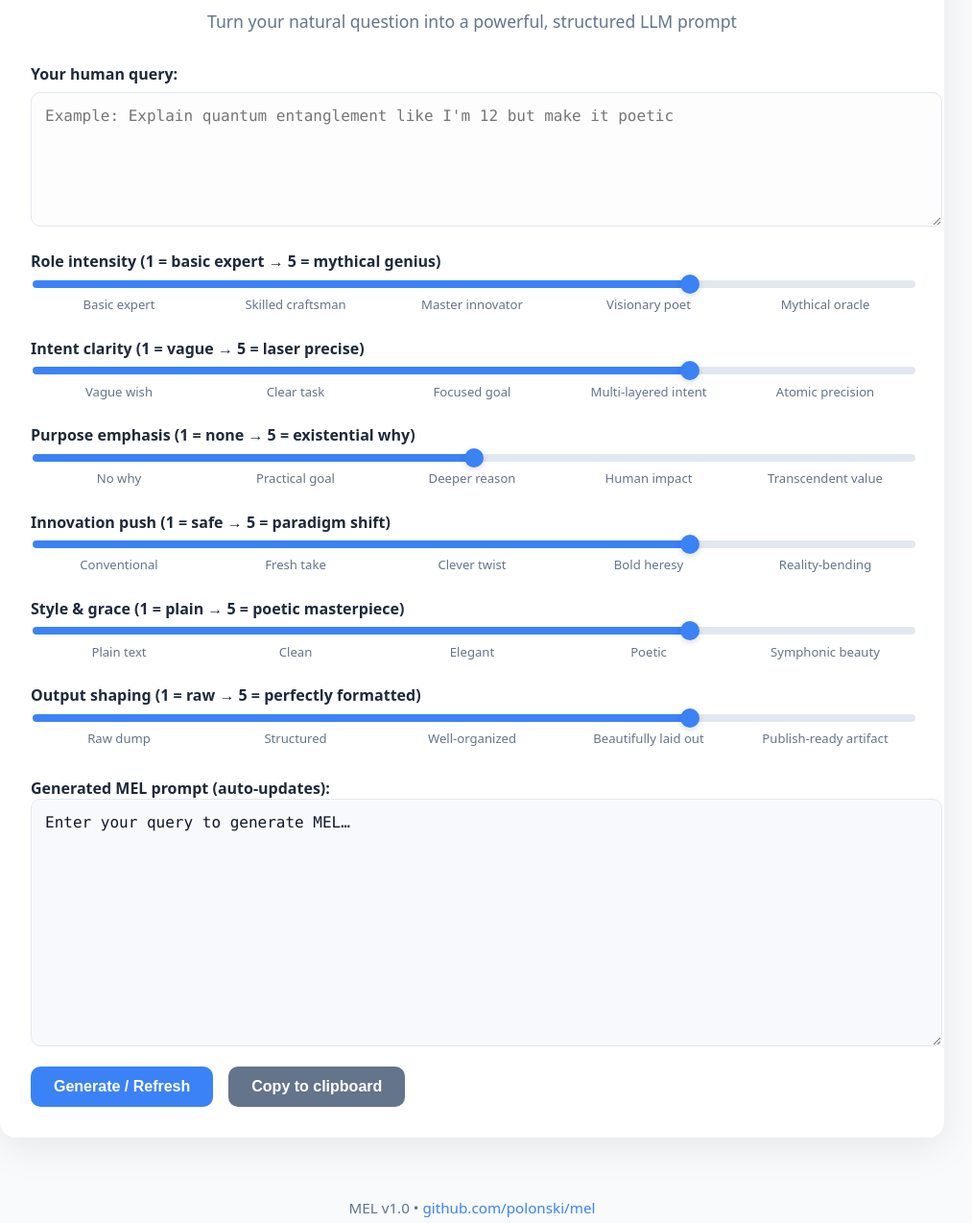
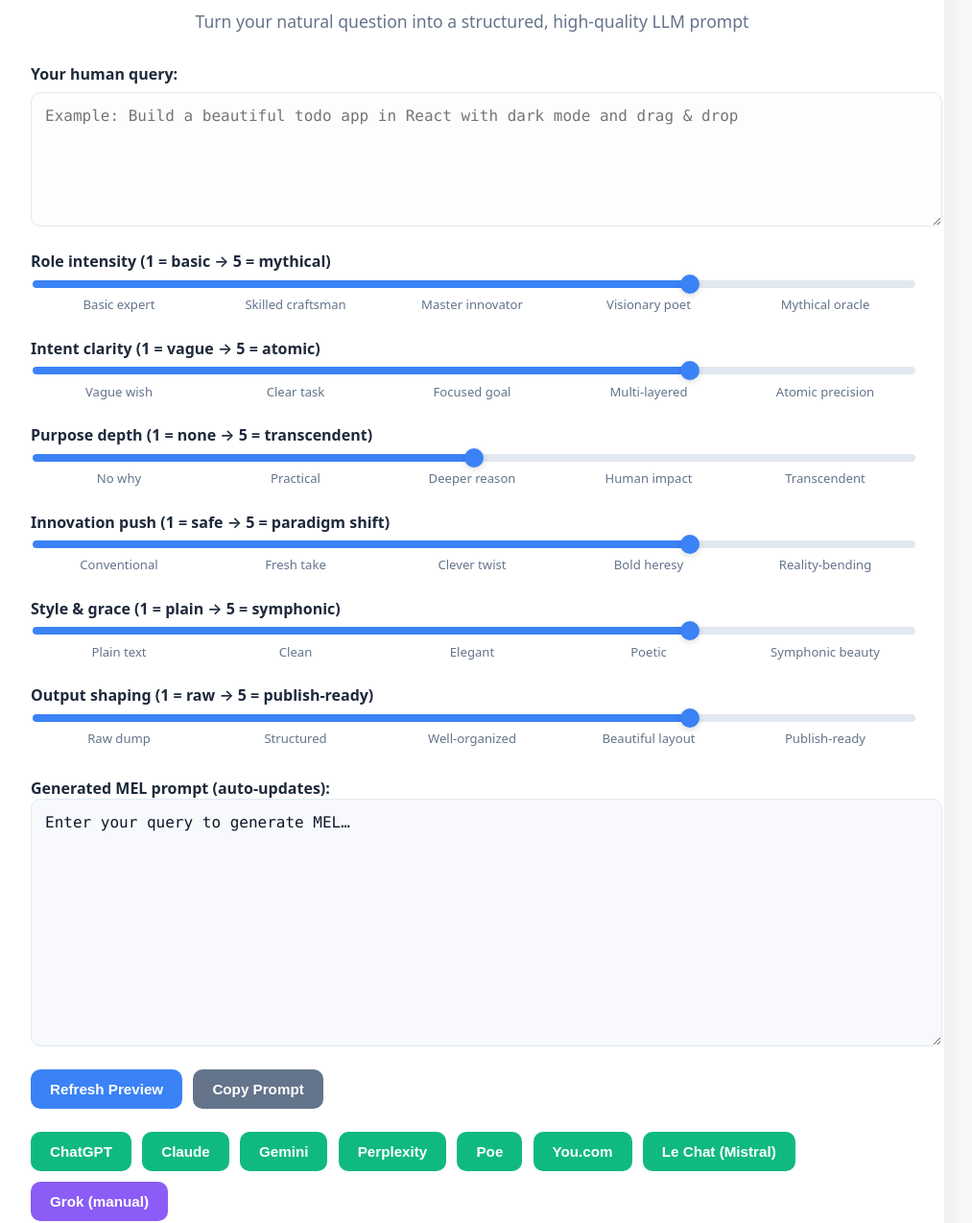
Before and after one commit to polonski/mel, a plain HTML site: page docs/index.html in a window 1280 px wide. Shown: the part 107-1381 px from the top of the page at 96% size, without its empty margins (148-1161 px from the left). Drawn offline with Linux system fonts and the light colour scheme.

Commit message:
feat(index):add send query buttons

```diff
--- a/docs/index.html
+++ b/docs/index.html
@@ -1,8 +1,9 @@
 <!DOCTYPE html>
 <html lang="en">
+
 <head>
   <meta charset="UTF-8" />
-  <meta name="viewport" content="width=device-width, initial-scale=1.0"/>
+  <meta name="viewport" content="width=device-width, initial-scale=1.0" />
   <title>MEL – Human Query → LLM Elixir</title>
   <style>
     :root {
@@ -13,11 +14,10 @@
       --text: #1e293b;
       --muted: #64748b;
       --border: #e2e8f0;
-      --accent: #8b5cf6;
     }
 
     body {
-      font-family: system-ui, sans-serif;
+      font-family: system-ui, -apple-system, sans-serif;
       background: var(--bg);
       color: var(--text);
       margin: 0;
@@ -32,7 +32,7 @@
       width: 100%;
       background: var(--card);
       border-radius: 16px;
-      box-shadow: 0 10px 40px rgba(0,0,0,0.08);
+      box-shadow: 0 10px 40px rgba(0, 0, 0, 0.08);
       padding: 2rem;
     }
 
@@ -82,7 +82,7 @@
     textarea:focus {
       outline: none;
       border-color: var(--primary);
-      box-shadow: 0 0 0 3px rgba(59,130,246,0.15);
+      box-shadow: 0 0 0 3px rgba(59, 130, 246, 0.15);
     }
 
     .slider-group {
@@ -107,7 +107,7 @@
       background: var(--primary);
       border-radius: 50%;
       cursor: pointer;
-      box-shadow: 0 2px 6px rgba(0,0,0,0.15);
+      box-shadow: 0 2px 6px rgba(0, 0, 0, 0.15);
       transition: transform 0.1s;
     }
 
@@ -130,10 +130,10 @@
       justify-content: space-between;
       font-size: 0.82rem;
       color: var(--muted);
+      text-align: center;
     }
 
     .slider-labels span {
-      text-align: center;
       flex: 1;
     }
 
@@ -149,17 +149,17 @@
 
     .buttons {
       display: flex;
-      gap: 1rem;
-      margin-top: 1rem;
       flex-wrap: wrap;
+      gap: 0.7rem;
+      margin-top: 1.2rem;
     }
 
     button {
       background: var(--primary);
       color: white;
       border: none;
-      padding: 12px 24px;
-      font-size: 1rem;
+      padding: 12px 20px;
+      font-size: 0.95rem;
       font-weight: 600;
       border-radius: 10px;
       cursor: pointer;
@@ -170,12 +170,28 @@
       background: var(--primary-dark);
     }
 
+    .llm-btn {
+      background: #10b981;
+    }
+
+    .llm-btn:hover {
+      background: #059669;
+    }
+
     .copy-btn {
       background: var(--muted);
     }
 
     .copy-btn:hover {
       background: #475569;
+    }
+
+    .grok-btn {
+      background: #8b5cf6;
+    }
+
+    .grok-btn:hover {
+      background: #7c3aed;
     }
 
     footer {
@@ -195,30 +211,37 @@
     }
 
     @media (max-width: 600px) {
-      .container { padding: 1.5rem; }
-      h1 { font-size: 2rem; }
+      .container {
+        padding: 1.5rem;
+      }
+
+      h1 {
+        font-size: 2rem;
+      }
+
+      .buttons {
+        flex-direction: column;
+      }
     }
   </style>
 </head>
+
 <body>
 
   <div class="container">
     <h1>MEL – Machine Expression Language</h1>
-    <p class="subtitle">Turn your natural question into a powerful, structured LLM prompt</p>
+    <p class="subtitle">Turn your natural question into a structured, high-quality LLM prompt</p>
 
     <div class="form-grid">
 
       <div class="input-group">
         <label for="humanQuery">Your human query:</label>
-        <textarea
-          id="humanQuery"
-          placeholder="Example: Explain quantum entanglement like I'm 12 but make it poetic"
-        ></textarea>
+        <textarea id="humanQuery"
+          placeholder="Example: Build a beautiful todo app in React with dark mode and drag & drop"></textarea>
       </div>
 
-      <!-- Sliders for each tier -->
       <div class="slider-group">
-        <label for="roleLevel">Role intensity (1 = basic expert → 5 = mythical genius)</label>
+        <label for="roleLevel">Role intensity (1 = basic → 5 = mythical)</label>
         <input type="range" id="roleLevel" min="1" max="5" value="4" oninput="updateSlider(this)">
         <div class="slider-labels">
           <span>Basic expert</span>
@@ -230,26 +253,26 @@
       </div>
 
       <div class="slider-group">
-        <label for="intentLevel">Intent clarity (1 = vague → 5 = laser precise)</label>
+        <label for="intentLevel">Intent clarity (1 = vague → 5 = atomic)</label>
         <input type="range" id="intentLevel" min="1" max="5" value="4" oninput="updateSlider(this)">
         <div class="slider-labels">
           <span>Vague wish</span>
           <span>Clear task</span>
           <span>Focused goal</span>
-          <span>Multi-layered intent</span>
+          <span>Multi-layered</span>
           <span>Atomic precision</span>
         </div>
       </div>
 
       <div class="slider-group">
-        <label for="purposeLevel">Purpose emphasis (1 = none → 5 = existential why)</label>
+        <label for="purposeLevel">Purpose depth (1 = none → 5 = transcendent)</label>
         <input type="range" id="purposeLevel" min="1" max="5" value="3" oninput="updateSlider(this)">
         <div class="slider-labels">
           <span>No why</span>
-          <span>Practical goal</span>
+          <span>Practical</span>
           <span>Deeper reason</span>
           <span>Human impact</span>
-          <span>Transcendent value</span>
+          <span>Transcendent</span>
         </div>
       </div>
 
@@ -266,7 +289,7 @@
       </div>
 
       <div class="slider-group">
-        <label for="styleLevel">Style & grace (1 = plain → 5 = poetic masterpiece)</label>
+        <label for="styleLevel">Style & grace (1 = plain → 5 = symphonic)</label>
         <input type="range" id="styleLevel" min="1" max="5" value="4" oninput="updateSlider(this)">
         <div class="slider-labels">
           <span>Plain text</span>
@@ -278,14 +301,14 @@
       </div>
 
       <div class="slider-group">
-        <label for="outputLevel">Output shaping (1 = raw → 5 = perfectly formatted)</label>
+        <label for="outputLevel">Output shaping (1 = raw → 5 = publish-ready)</label>
         <input type="range" id="outputLevel" min="1" max="5" value="4" oninput="updateSlider(this)">
         <div class="slider-labels">
           <span>Raw dump</span>
           <span>Structured</span>
           <span>Well-organized</span>
-          <span>Beautifully laid out</span>
-          <span>Publish-ready artifact</span>
+          <span>Beautiful layout</span>
+          <span>Publish-ready</span>
         </div>
       </div>
 
@@ -296,8 +319,19 @@
       <textarea id="melOutput" readonly rows="12"></textarea>
 
       <div class="buttons">
-        <button onclick="generateMEL()">Generate / Refresh</button>
-        <button class="copy-btn" onclick="copyToClipboard()">Copy to clipboard</button>
+        <button onclick="generateMEL()">Refresh Preview</button>
+        <button class="copy-btn" onclick="copyToClipboard()">Copy Prompt</button>
+      </div>
+
+      <div class="buttons" style="margin-top: 1.5rem;">
+        <button class="llm-btn" onclick="sendToLLM('chatgpt')">ChatGPT</button>
+        <button class="llm-btn" onclick="sendToLLM('claude')">Claude</button>
+        <button class="llm-btn" onclick="sendToLLM('gemini')">Gemini</button>
+        <button class="llm-btn" onclick="sendToLLM('perplexity')">Perplexity</button>
+        <button class="llm-btn" onclick="sendToLLM('poe')">Poe</button>
+        <button class="llm-btn" onclick="sendToLLM('you')">You.com</button>
+        <button class="llm-btn" onclick="sendToLLM('mistral')">Le Chat (Mistral)</button>
+        <button class="llm-btn grok-btn" onclick="sendToLLM('grok')">Grok (manual)</button>
       </div>
     </div>
   </div>
@@ -309,12 +343,12 @@
 
   <script>
     const sliders = {
-      role:       { el: 'roleLevel',       base: ['Basic expert', 'Skilled craftsman', 'Master innovator', 'Visionary poet', 'Mythical oracle of'] },
-      intent:     { el: 'intentLevel',     base: ['Translate roughly:', 'Clearly define task:', 'Sharpen intent:', 'Layered multi-goal:', 'Atomic-precision directive:'] },
-      purpose:    { el: 'purposeLevel',    base: ['', 'so it solves a real problem', 'to create lasting value', 'to benefit humanity deeply', 'for transcendent / poetic impact'] },
-      innovation: { el: 'innovationLevel', base: ['', 'with a fresh perspective', 'add one clever twist', 'infuse bold conceptual heresy', 'include one paradigm-shifting insight'] },
-      style:      { el: 'styleLevel',      base: ['plain and direct', 'clean & readable', 'elegant flow', 'poetic clarity', 'symphony of quiet beauty'] },
-      output:     { el: 'outputLevel',     base: ['raw text', 'well-structured markdown', 'beautifully formatted', 'production-grade layout', 'publish-ready artifact with polish'] }
+      role: { base: ['Basic expert', 'Skilled craftsman', 'Master innovator', 'Visionary poet', 'Mythical oracle of'] },
+      intent: { base: ['Translate roughly:', 'Clearly define task:', 'Sharpen intent:', 'Layered multi-goal:', 'Atomic-precision directive:'] },
+      purpose: { base: ['', 'so it solves a real problem', 'to create lasting value', 'to benefit humanity deeply', 'for transcendent / poetic impact'] },
+      innovation: { base: ['', 'with a fresh perspective', 'add one clever twist', 'infuse bold conceptual heresy', 'include one paradigm-shifting insight'] },
+      style: { base: ['plain and direct', 'clean & readable', 'elegant flow', 'poetic clarity', 'symphony of quiet beauty'] },
+      output: { base: ['raw text', 'well-structured markdown', 'beautifully formatted', 'production-grade layout', 'publish-ready artifact with polish'] }
     };
 
     function getLevel(id) {
@@ -324,22 +358,24 @@
     function updateSlider(el) {
       const percent = ((el.value - el.min) / (el.max - el.min)) * 100;
       el.style.setProperty('--value', percent + '%');
-      generateMEL(); // live update
+      generateMEL();
     }
 
     function generateMEL() {
       const query = document.getElementById('humanQuery').value.trim();
+      const outputEl = document.getElementById('melOutput');
+
       if (!query) {
-        document.getElementById('melOutput').value = "Enter your query to generate MEL…";
+        outputEl.value = "Enter your query to generate MEL…";
         return;
       }
 
-      const roleTxt       = sliders.role.base[getLevel('roleLevel')];
-      const intentTxt     = sliders.intent.base[getLevel('intentLevel')];
-      const purposeTxt    = sliders.purpose.base[getLevel('purposeLevel')];
+      const roleTxt = sliders.role.base[getLevel('roleLevel')];
+      const intentTxt = sliders.intent.base[getLevel('intentLevel')];
+      const purposeTxt = sliders.purpose.base[getLevel('purposeLevel')];
       const innovationTxt = sliders.innovation.base[getLevel('innovationLevel')];
-      const styleTxt      = sliders.style.base[getLevel('styleLevel')];
-      const outputTxt     = sliders.output.base[getLevel('outputLevel')];
+      const styleTxt = sliders.style.base[getLevel('styleLevel')];
+      const outputTxt = sliders.output.base[getLevel('outputLevel')];
 
       const mel = `*As a ${roleTxt}*
 
@@ -355,7 +391,7 @@ ${innovationTxt ? `*${innovationTxt}*` : ''}
 *Output as ${outputTxt}*
 *Polish until it feels inevitable and delightful*`;
 
-      document.getElementById('melOutput').value = mel.trim();
+      outputEl.value = mel.trim();
     }
 
     function copyToClipboard() {
@@ -363,19 +399,49 @@ ${innovationTxt ? `*${innovationTxt}*` : ''}
       if (!el.value) return;
       navigator.clipboard.writeText(el.value).then(() => {
         const btn = document.querySelector('.copy-btn');
-        const txt = btn.textContent;
+        const original = btn.textContent;
         btn.textContent = 'Copied!';
-        setTimeout(() => btn.textContent = txt, 1800);
+        setTimeout(() => btn.textContent = original, 1800);
       });
     }
 
-    // Initial generation + live updates
+    function sendToLLM(llm) {
+      const prompt = document.getElementById('melOutput').value.trim();
+      if (!prompt) {
+        alert("Generate a MEL prompt first!");
+        return;
+      }
+
+      let url = '';
+      let note = '';
+
+      switch (llm) {
+        case 'chatgpt': url = `https://chatgpt.com/?q=${encodeURIComponent(prompt)}`; break;
+        case 'claude': url = `https://claude.ai/new?q=${encodeURIComponent(prompt)}`; break;
+        case 'gemini': url = `https://gemini.google.com/app?prompt=${encodeURIComponent(prompt)}`; break;
+        case 'perplexity': url = `https://www.perplexity.ai/?q=${encodeURIComponent(prompt)}`; break;
+        case 'poe': url = `https://poe.com/?q=${encodeURIComponent(prompt)}`; break;
+        case 'you': url = `https://you.com/?q=${encodeURIComponent(prompt)}`; break;
+        case 'mistral': url = `https://chat.mistral.ai/chat?prompt=${encodeURIComponent(prompt)}`; break;
+        case 'grok':
+          url = `https://grok.x.ai/`;
+          note = "Grok does not support direct URL pre-filling (as of early 2026).\n\nMain chat will open — please paste the prompt manually.";
+          break;
+        default: return;
+      }
+
+      if (note) alert(note);
+      window.open(url, '_blank');
+    }
+
+    // Live updates
     document.getElementById('humanQuery').addEventListener('input', generateMEL);
     document.querySelectorAll('input[type="range"]').forEach(sl => {
-      updateSlider(sl); // init gradient
+      updateSlider(sl);
     });
-    generateMEL(); // first run
+    generateMEL(); // initial run
   </script>
 
 </body>
+
 </html>
```
